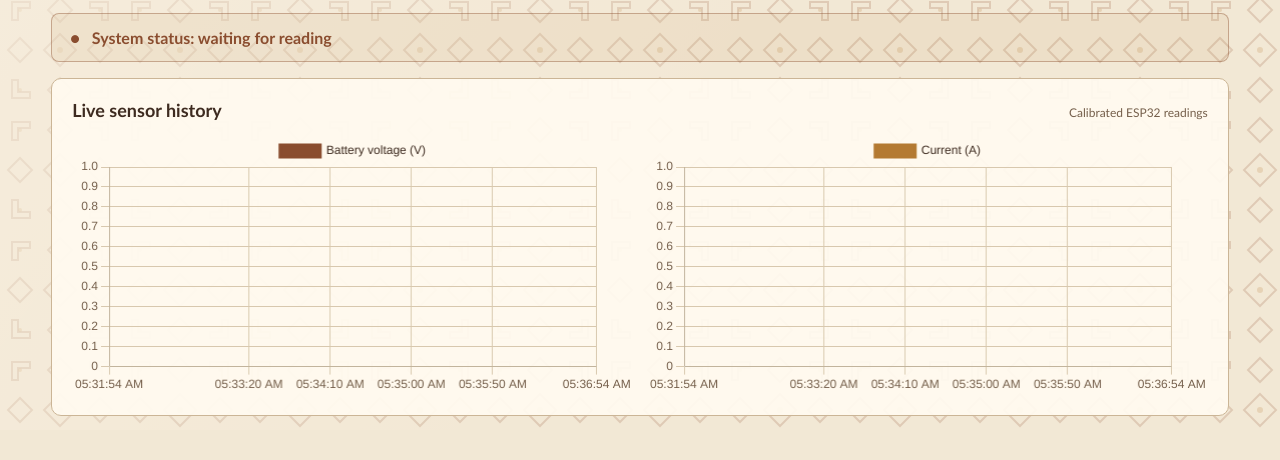
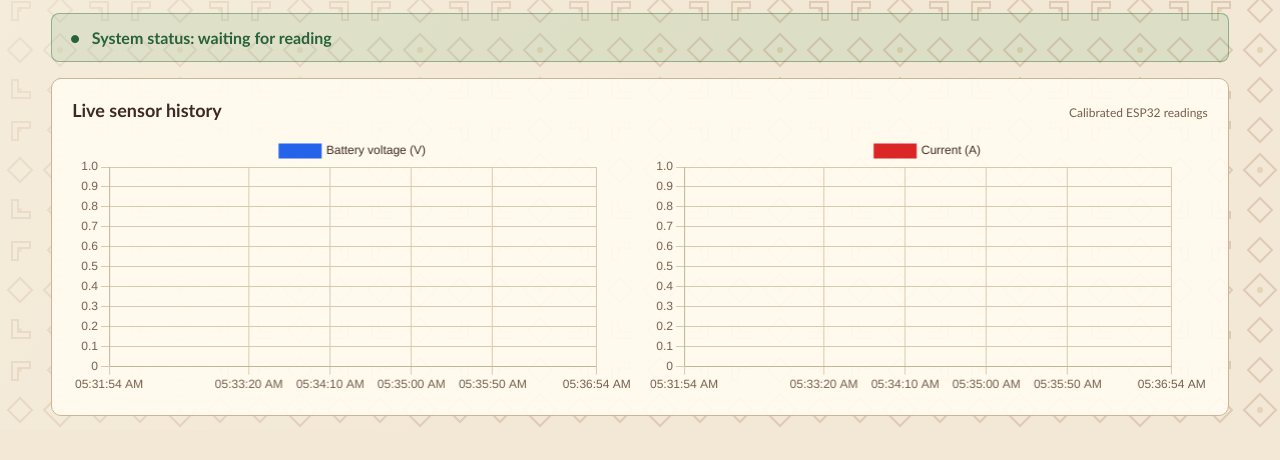
Before and after one commit to lusemaivugalei-oss/IoT, a website: page iot.html in a window 1280 px wide. Shown: the part 370-830 px from the top of the page. Drawn offline with nearby package versions, Linux system fonts and the light colour scheme.

Commit message:
Color sensor graphs and alarm status
Co-authored-by: Copilot <223556219+Copilot@users.noreply.github.com>

```diff
--- a/iot.html
+++ b/iot.html
@@ -27,7 +27,7 @@
         .metrics { display: grid; grid-template-columns: repeat(2, minmax(0, 1fr)); gap: 14px; } .metric, .panel { background: rgba(255,250,240,.94); border: 1px solid var(--line); border-radius: 10px; }
         .metric { min-height: 154px; padding: 22px; border-top: 3px solid var(--cyan); } .metric:nth-child(2) { border-top-color: var(--amber); }
         .metric-label { color: var(--muted); font-size: 12px; letter-spacing: .1em; text-transform: uppercase; } .metric-value { display: block; margin: 17px 0 4px; color: var(--ink); font-family: Georgia, serif; font-size: clamp(32px, 5vw, 50px); } .metric small { color: var(--muted); }
-        .alarm { display: flex; align-items: center; gap: 12px; margin: 16px 0; padding: 14px 18px; border: 1px solid rgba(138,77,47,.4); border-radius: 8px; color: var(--cyan); background: rgba(180,122,50,.08); font-weight: bold; } .alarm.danger { border-color: var(--red); color: #7d2d26; background: rgba(166,61,50,.12); animation: blink 1.2s infinite; }
+        .alarm { display: flex; align-items: center; gap: 12px; margin: 16px 0; padding: 14px 18px; border: 1px solid rgba(47,116,68,.45); border-radius: 8px; color: #28623a; background: rgba(91,161,102,.14); font-weight: bold; } .alarm.danger { border-color: var(--red); color: #7d2d26; background: rgba(166,61,50,.12); animation: blink 1.2s infinite; }
         @keyframes blink { 50% { opacity: .62; } }
         .panel { padding: 20px; } .panel-heading { display: flex; justify-content: space-between; gap: 12px; align-items: baseline; margin-bottom: 14px; } .panel-heading h2 { margin-bottom: 0; } .panel-heading span { color: var(--muted); font-size: 12px; }
         .charts-grid { display: grid; grid-template-columns: repeat(2, minmax(0, 1fr)); gap: 14px; } .chart-container { position: relative; height: 260px; }
@@ -71,7 +71,7 @@
         });
 
         function loadSensorHistory() { try { const saved = JSON.parse(localStorage.getItem(HISTORY_KEY) || "[]"); return Array.isArray(saved) ? saved.filter(reading => Number.isFinite(reading.timestamp) && Number.isFinite(reading.current)).slice(-HISTORY_LIMIT) : []; } catch { return []; } }
-        function createCharts() { const makeChart = (canvasId, label, property, color, unit) => { const now = Date.now(); const options = { responsive: true, maintainAspectRatio: false, scales: { x: { type: "linear", min: now - HISTORY_WINDOW_MS, max: now, ticks: { color: "#755f4b", callback: value => new Date(value).toLocaleTimeString([], { hour: "2-digit", minute: "2-digit", second: "2-digit" }) }, grid: { color: "#d8c8ae" } }, y: { beginAtZero: true, ticks: { color: "#755f4b" }, grid: { color: "#d8c8ae" } } }, plugins: { legend: { labels: { color: "#3e2b20" } } } }; return new Chart(document.getElementById(canvasId), { type: "line", data: { datasets: [{ label: `${label} (${unit})`, data: sensorHistory.filter(reading => Number.isFinite(reading[property])).map(reading => ({ x: reading.timestamp, y: reading[property] })), borderColor: color, backgroundColor: color, tension: .25, pointRadius: 2, fill: false }] }, options }); }; return { voltage: makeChart("voltageChart", "Battery voltage", "voltage", "#8a4d2f", "V"), current: makeChart("currentChart", "Current", "current", "#b47a32", "A") }; }
+        function createCharts() { const makeChart = (canvasId, label, property, color, unit) => { const now = Date.now(); const options = { responsive: true, maintainAspectRatio: false, scales: { x: { type: "linear", min: now - HISTORY_WINDOW_MS, max: now, ticks: { color: "#755f4b", callback: value => new Date(value).toLocaleTimeString([], { hour: "2-digit", minute: "2-digit", second: "2-digit" }) }, grid: { color: "#d8c8ae" } }, y: { beginAtZero: true, ticks: { color: "#755f4b" }, grid: { color: "#d8c8ae" } } }, plugins: { legend: { labels: { color: "#3e2b20" } } } }; return new Chart(document.getElementById(canvasId), { type: "line", data: { datasets: [{ label: `${label} (${unit})`, data: sensorHistory.filter(reading => Number.isFinite(reading[property])).map(reading => ({ x: reading.timestamp, y: reading[property] })), borderColor: color, backgroundColor: color, tension: .25, pointRadius: 2, fill: false }] }, options }); }; return { voltage: makeChart("voltageChart", "Battery voltage", "voltage", "#2563eb", "V"), current: makeChart("currentChart", "Current", "current", "#dc2626", "A") }; }
         function updateCharts() { const now = Date.now(); Object.entries(charts).forEach(([property, chart]) => { chart.data.datasets[0].data = sensorHistory.filter(reading => Number.isFinite(reading[property])).map(reading => ({ x: reading.timestamp, y: reading[property] })); chart.options.scales.x.min = now - HISTORY_WINDOW_MS; chart.options.scales.x.max = now; chart.update("none"); }); }
         function recordReading(voltage, current) { sensorHistory.push({ timestamp: Date.now(), voltage, current }); sensorHistory = sensorHistory.slice(-HISTORY_LIMIT); localStorage.setItem(HISTORY_KEY, JSON.stringify(sensorHistory)); updateCharts(); }
         function updateDashboard(voltage, current) { document.getElementById("voltage").textContent = `${voltage.toFixed(2)} V`; document.getElementById("current").textContent = `${current.toFixed(2)} A`; document.getElementById("lastUpdated").textContent = `Updated ${new Date().toLocaleTimeString([], { hour: "2-digit", minute: "2-digit" })}`; const active = Math.abs(current) > MAX_CURRENT; document.querySelector(".current").classList.toggle("danger", active); const alarm = document.getElementById("alarm"); alarm.classList.toggle("danger", active); alarm.innerHTML = active ? "<span>⚠</span><span>CURRENT OUT OF RANGE</span>" : "<span>●</span><span>System status: normal</span>"; if (active) document.getElementById("alarmSound").play().catch(() => {}); }
```
